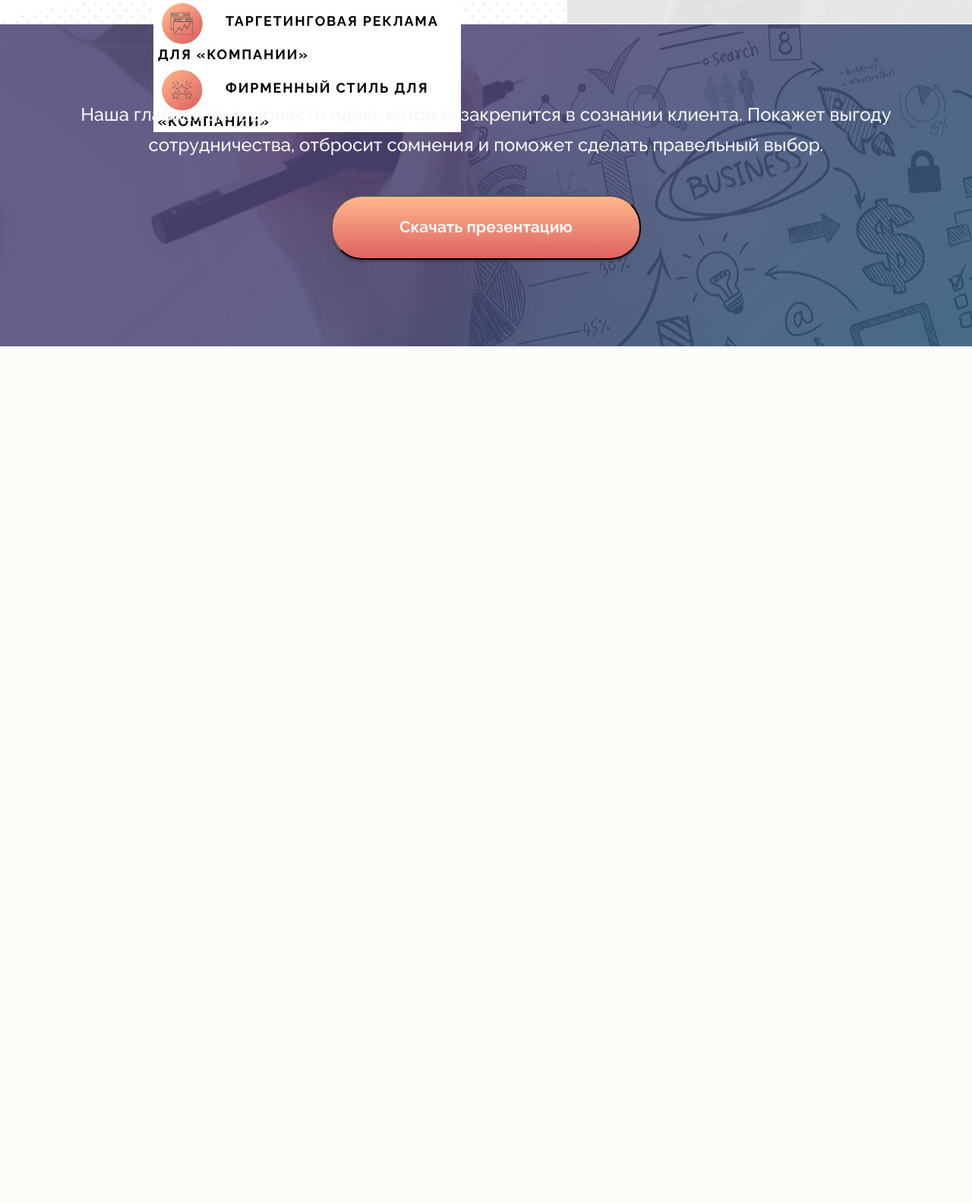
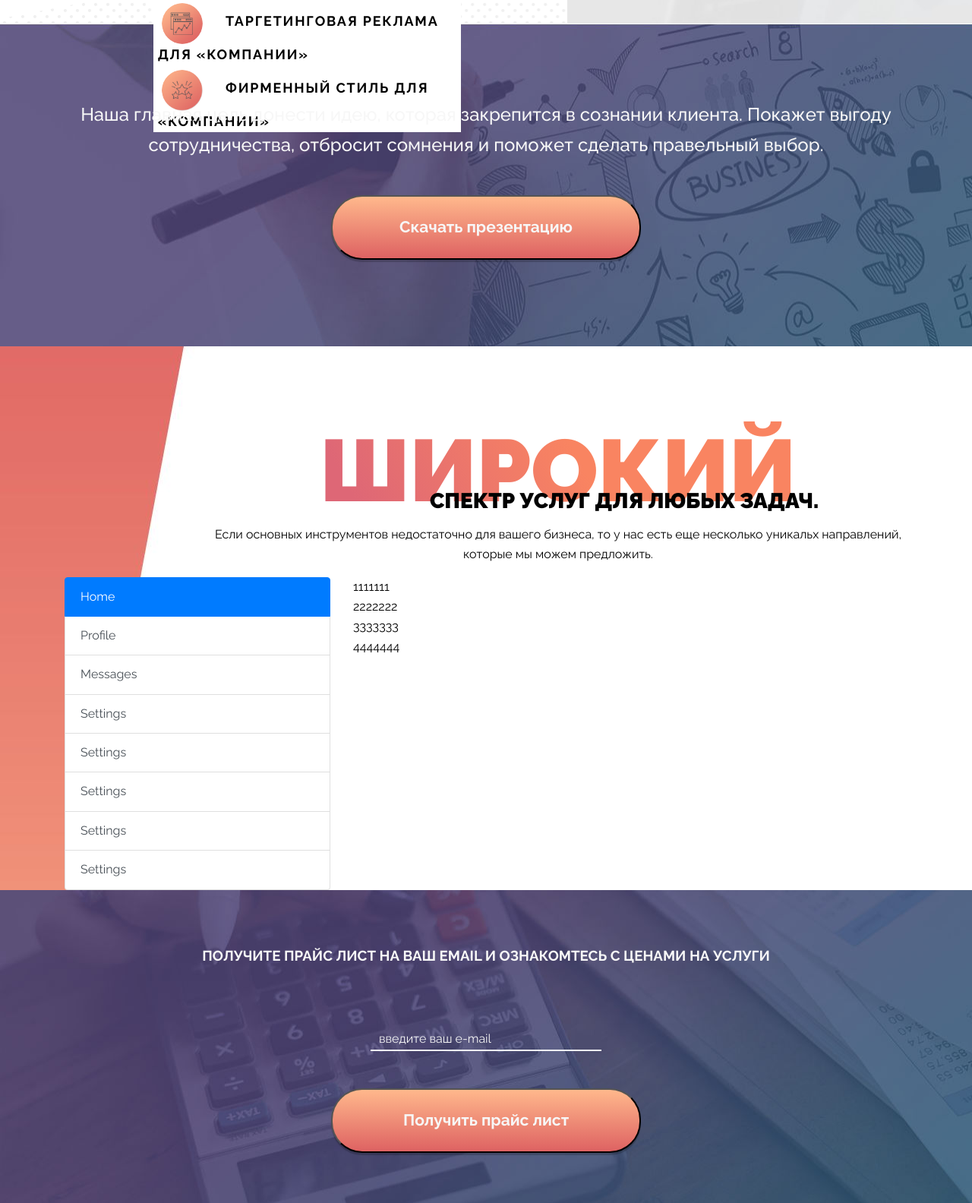
Before and after one commit to zinovyevaleks/TLSmedia, a PHP site: page / in a window 1280 px wide. Shown: the part 2165-3749 px from the top of the page at 76% size. Before the commit the page ends 2621 px from the top, so only its background shows below. Run offline with PHP 8.4, Linux system fonts and the light colour scheme; some web fonts are replaced.

Commit message:
Секции Услуги и Скачать прайс
Услуги - только разметка
Скачать прайс полностью

```diff
--- a/app/index.html
+++ b/app/index.html
@@ -136,7 +136,7 @@
 												<button class="btn" type="submit">Ознакомиться с кейсом</button>
 											</form>
 										</div>
-										</div>
+									</div>
 
 								</div>
 								<div class="card">
@@ -192,14 +192,63 @@
 		<div class="container">
 			<div class="row">
 				<div class="col-12 text-center">
-					<p class="">Наша главная цель донести идею, которая закрепится в сознании клиента. Покажет выгоду сотрудничества, отбросит сомнения и поможет сделать  правельный выбор.</p>
+					<p class="">Наша главная цель донести идею, которая закрепится в сознании клиента. Покажет выгоду сотрудничества, отбросит сомнения и поможет сделать правельный выбор.</p>
 					<form action="#">
 						<button class="btn" type="submit">Скачать презентацию</button>
 					</form>
 				</div>
 			</div>
 		</div>
+	</section>
 
+	<!-- Секция Спектор услуг -->
+	<section class="services">
+		<div class="container">
+			<div class="row">
+				<div class="col-lg-10 offset-lg-2">
+					<h2>ШИРОКИЙ</h2>
+					<h3 class="text-center">СПЕКТР УСЛУГ ДЛЯ ЛЮБЫХ ЗАДАЧ.</h3>
+					<p class="text-center">Если основных инструментов недостаточно для вашего бизнеса, то у нас есть еще несколько уникальх направлений, которые мы можем предложить.</p>
+				</div>
+			</div>
+			<div class="row">
+				<div class="col-4">
+					<div class="list-group" id="myList" role="tablist">
+						<a class="list-group-item list-group-item-action active" data-toggle="list" href="#home" role="tab">Home</a>
+						<a class="list-group-item list-group-item-action" data-toggle="list" href="#profile" role="tab">Profile</a>
+						<a class="list-group-item list-group-item-action" data-toggle="list" href="#messages" role="tab">Messages</a>
+						<a class="list-group-item list-group-item-action" data-toggle="list" href="#settings" role="tab">Settings</a>
+						<a class="list-group-item list-group-item-action" data-toggle="list" href="#settings" role="tab">Settings</a>
+						<a class="list-group-item list-group-item-action" data-toggle="list" href="#settings" role="tab">Settings</a>
+						<a class="list-group-item list-group-item-action" data-toggle="list" href="#settings" role="tab">Settings</a>
+						<a class="list-group-item list-group-item-action" data-toggle="list" href="#settings" role="tab">Settings</a>
+					</div>
+				</div>
+				<div class="col-8">
+					<div class="tab-content">
+						<div class="tab-pane active" id="home" role="tabpanel">1111111</div>
+						<div class="tab-pane" id="profile" role="tabpanel">2222222</div>
+						<div class="tab-pane" id="messages" role="tabpanel">3333333</div>
+						<div class="tab-pane" id="settings" role="tabpanel">4444444</div>
+					</div>
+				</div>
+			</div>
+		</div>
+	</section>
+
+	<!-- Секция Скачать прайс-лист -->
+	<section class="download_price">
+		<div class="container">
+			<div class="row">
+				<div class="col-12 text-center">
+					<h3 class="">ПОЛУЧИТЕ ПРАЙС ЛИСТ НА ВАШ EMAIL И ОЗНАКОМТЕСЬ С ЦЕНАМИ НА УСЛУГИ</h3>
+					<form action="#">
+						<input type="email" name="email" value="введите ваш e-mail">
+						<button class="btn" type="submit">Получить прайс лист</button>
+					</form>
+				</div>
+			</div>
+		</div>
 	</section>
 
 	<!-- <script src="https://code.jquery.com/jquery-3.3.1.min.js" integrity="sha256-FgpCb/KJQlLNfOu91ta32o/NMZxltwRo8QtmkMRdAu8=" crossorigin="anonymous"></script> -->
--- a/app/scss/_cases.scss
+++ b/app/scss/_cases.scss
@@ -3,14 +3,6 @@
     &_left {
         background-image: url("../img/cases_bg-left.png");
         max-height: 1080px;
-
-        h3 {
-            font-size: 28px;
-            font-weight: 900;
-            margin-top: -36px;
-            margin-left: 174px;
-        }
-    }
 
         h2 {
             font-family: 'Raleway', sans-serif;
@@ -26,6 +18,16 @@
             margin-top: 97px;
             height: 112px;
         }
+
+        h3 {
+            font-size: 28px;
+            font-weight: 900;
+            margin-top: -36px;
+            margin-left: 174px;
+        }
+    }
+
+
 
     span {
         font-size: 28px;
--- /dev/null
+++ b/app/scss/_download_price.scss
@@ -0,0 +1,33 @@
+.download_price {
+    background-image: url(../img/price-list_bg.jpg);
+
+    h3 {
+        margin-top: 71px;
+        color:  #f7f7f7;
+        margin-bottom: 80px;
+    }
+
+    form {
+        display: -webkit-flex;
+        display: -ms-flex;
+        display: flex;
+        flex-direction: column;
+        align-items: center;
+        margin-bottom: 66px;
+
+        input {
+            width: 304px;
+            color:  #f7f7f7;
+            font-size: 16px;
+            font-weight: 400;
+            background: none;
+            border: none;
+            border-bottom: 2px solid #f7f7f7;
+            padding-left: 11px;
+        }
+
+        .btn {
+            margin-top: 49px;
+        }
+    }
+}
--- a/app/scss/_libs.scss
+++ b/app/scss/_libs.scss
@@ -2,3 +2,4 @@
 @import "../libs/bootstrap/scss/bootstrap-grid.scss";
 @import "../libs/bootstrap/scss/_utilities.scss";
 @import "../libs/bootstrap/scss/_transitions.scss";
+@import "../libs/bootstrap/scss/_list-group.scss";
--- /dev/null
+++ b/app/scss/_servises.scss
@@ -0,0 +1,26 @@
+.services {
+    background-image: url(../img/services_bg.jpg);
+    max-height: 1080px;
+
+    h2 {
+        font-family: 'Raleway', sans-serif;
+        background: linear-gradient(60deg, #de6776 20%, #f98461 53%);
+        -webkit-background-clip: text;
+        -webkit-text-fill-color: transparent;
+        padding-top: 50px;
+        font-size: 115px;
+        font-weight: 900;
+        line-height: 34.276px;
+        text-align: center;
+        text-transform: uppercase;
+        margin-top: 97px;
+        height: 112px;
+    }
+
+    h3 {
+        font-size: 28px;
+        font-weight: 900;
+        margin-top: -36px;
+        margin-left: 174px;
+    }
+}
--- a/app/scss/main.scss
+++ b/app/scss/main.scss
@@ -74,4 +74,6 @@ b, strong {
 @import '_header.scss';
 @import '_cases.scss';
 @import "_presentation.scss";
+@import "_servises.scss";
+@import "_download_price.scss";
 @import "media"; // Always at the end
```
Also changed, not shown: app/css/main.min.css, app/img/services_bg.jpg (added). Lines whose indentation alone changed are shown as unchanged.
